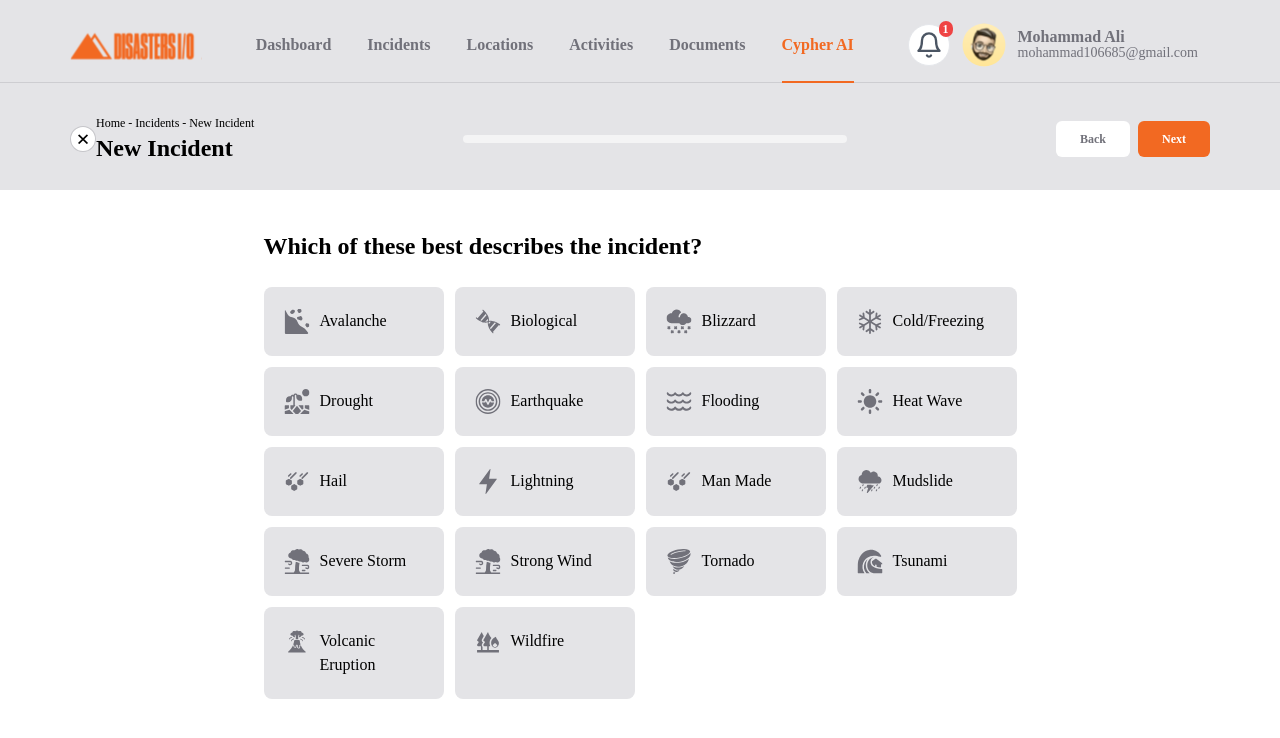
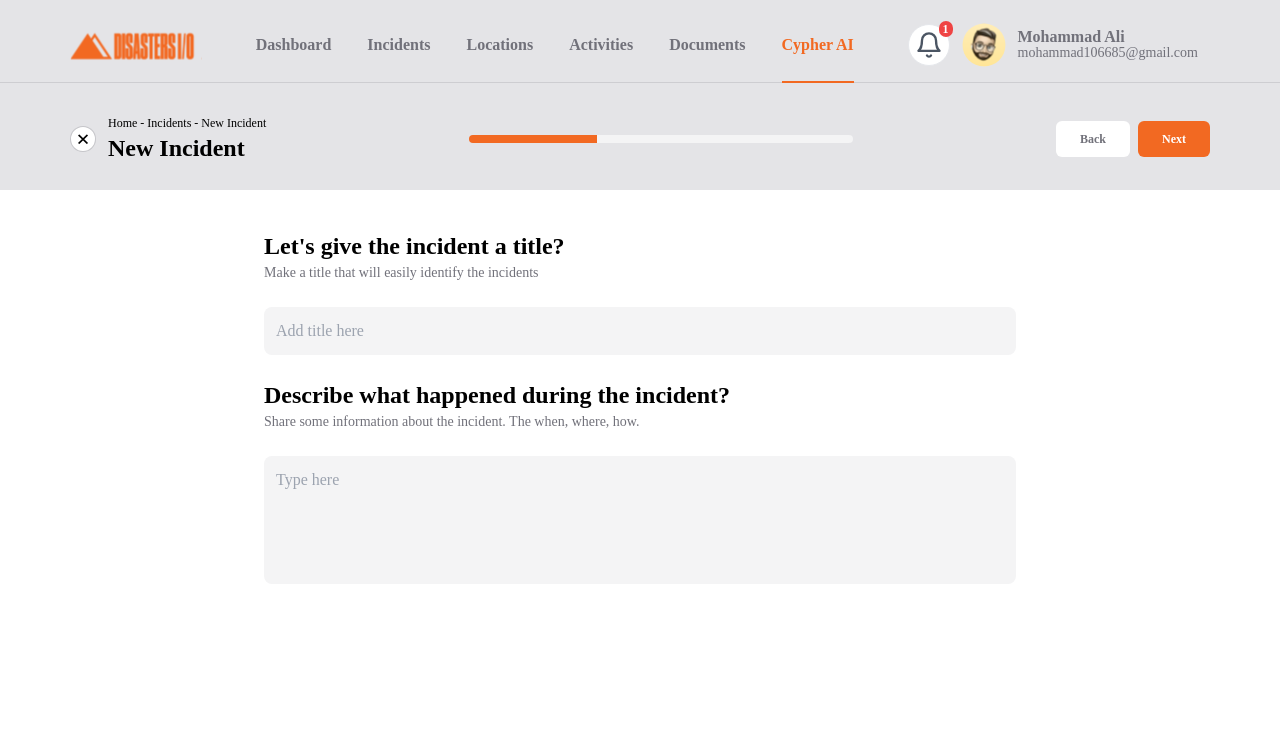
Before and after one commit to EyachirArafat/Disasters-Plateform, a React (Vite) app: page /cypher-ai in a window 1280 px wide. Shown: the top 738 px of the page. Built offline with nearby package versions, Linux system fonts and the light colour scheme.

Commit message:
Instep2 done & updated

```diff
--- a/src/components/incidents/newIncidents/incidentStep/GetStarted.jsx
+++ b/src/components/incidents/newIncidents/incidentStep/GetStarted.jsx
@@ -1,71 +1,47 @@
-import React from 'react'
-import { NavbarPTwo } from '../../../common/navbar/Navbar-2'
-import { Container } from '../../../common/Container'
-import { ItemTitle } from '../../../common/navbar/ItemTitle'
-import { cn } from '../../../library/utilities/cn'
-import { Button } from '../../../common/button'
+import React from "react";
+import { NavbarPTwo } from "../../../common/navbar/Navbar-2";
+import { Container } from "../../../common/Container";
+import { ItemTitle } from "../../../common/navbar/ItemTitle";
+import { cn } from "../../../library/utilities/cn";
+import { Button } from "../../../common/button";
 
-export const GetStarted = ({itemTitle, itemName, pDiv}) => {
+export const GetStarted = ({ itemTitle, itemName, pDiv, progress, onDelete }) => {
   return (
-      <div className="bg-secondary w-full mt-[84px] pb-4 md:pb-5 mb-5 fixed right-0 left-0">
+    <div className="bg-secondary w-full mt-[84px] pb-4 md:pb-5 mb-5 fixed right-0 left-0">
+      <Container className="md:pt-6 pt-4 ">
+        <div className="flex justify-between items-center gap-3 flex-wrap py-[6px] ">
+          <div className="flexCC gap-3">
+            <button onClick={onDelete} className="text-2xl w-5 h-5 flex justify-center border p-3 border-accent/40 items-center rounded-full bg-white font-bold active:scale-90">
+              ×
+            </button>
+            <ItemTitle itemTitle={itemTitle} itemName={itemName} />
+          </div>
+          <div className="flex">
+            <div className="flex">
+              <span
+                className={`md:w-32 sm:w-30 xsm:w-28 w-16 h-2 rounded-s-lg border-accent ${
+                  progress >= 1 ? 'bg-primary' : 'bg-color1'}`}
+              ></span>
+              <span
+                className={`md:w-32 sm:w-30 xsm:w-28 w-16 h-2 border-accent ${
+                  progress >= 2 ? 'bg-primary' : 'bg-color1'}`}
+              ></span>
+              <span
+                className={`md:w-32 sm:w-30 xsm:w-28 w-16 h-2 rounded-e-lg border-accent ${
+                  progress >= 3 ? 'bg-primary' : 'bg-color1'}`}
+              ></span>
 
-        <Container className='md:pt-6 pt-4 '>
-          <div className="flex justify-between items-center gap-3 flex-wrap py-[6px] ">
-            <div className='flexCC'>
-              <button  className="text-2xl w-5 h-5 flex justify-center border p-3 border-accent/40 items-center rounded-full bg-white font-bold">×</button>
-              <ItemTitle itemTitle={itemTitle} itemName={itemName}/>
-            </div>
-            <div className='flex'>
-              <div className='flex'>
-                <span className='md:w-32 sm:w-30 xsm:w-28 w-16 h-2 rounded-s-lg hover:bg-pHover bg-color1 border-accent'></span>
-                <span className='md:w-32 sm:w-30 xsm:w-28 w-16 h-2 bg-color1 border-accent '></span>
-                <span className='md:w-32 sm:w-30 xsm:w-28 w-16 h-2 rounded-e-lg bg-color1 border-accent '></span>
-              </div>
-            </div>
-            <div className='flex justify-between items-center gap-2'>
-              <Button children="Back" className="bg-white !hover:text-white !text-accent"/>
-              <Button children="Next" className=""/>
             </div>
           </div>
-        </Container>
-      </div>
-
-  )
-}
-
-
-
-
-
-
-
-
-/*
-
-
-
-      <Container className="py-7 sm:pt-[200px] pt-[220px]">
-
+          <div className="flex justify-between items-center gap-2">
+            <Button
+              children="Back"
+              className="bg-white !hover:text-white !text-accent"
+            />
+            <Button children="Next" className="" />
+          </div>
+        </div>
       </Container>
-
-
-<NavbarPTwo
-itemTitle="Home - Incidents - New Incident"
-itemName="New Incident"
-pDiv="justify-start items-start sm:justify-between sm:items-center sm:gap-[14px]"
-SIClass="sm:flex hidden justify-center items-center"
-SBDClass="md:block hidden"
-BClass=""
-children="New Incident"
-
-/>*/
-
-
-
-
-
-// export const NavbarPTwo =({itemName, itemTitle, pDiv, SIClass, SBDClass, BClass, children, direction})=>{
-//   return(
-
-//   )
-// }
+    </div>
+  );
+};
--- a/src/components/incidents/newIncidents/incidentStep/Instep1.jsx
+++ b/src/components/incidents/newIncidents/incidentStep/Instep1.jsx
@@ -4,11 +4,27 @@ import { GetStarted } from './GetStarted'
 import { describesInData } from '../../../library/data/data'
 
 export const Instep1 = () => {
-  const [isSelected, setIsSelected] = useState(null)
+  const [isSelected, setIsSelected] = useState(null);
+  const [progress, setProgress] = useState(0);
+
+  const handleSelection =(id)=>{
+    setIsSelected(id);
+    setProgress(1);
+  }
+
+  const handleDelete =()=>{
+    setProgress(0)
+    setIsSelected(null)
+  }
+
   return (
     <div className=''>
       <Container >
-        <GetStarted itemTitle="Home - Incidents - New Incident" itemName="New Incident"/>
+        <GetStarted
+        itemTitle="Home - Incidents - New Incident" itemName="New Incident"
+        progress={progress}
+        onDelete={handleDelete}
+        />
 
         <div className='md:pt-[230px] sm:pt-[255px] pt-[265px] '>
           <div className='max-w-[753px] max-h-[445px] flex flex-col gap-[25px] mx-auto'>
@@ -19,16 +35,14 @@ export const Instep1 = () => {
                   isSelected === items.id
                     ? 'bg-primary text-white'
                     : 'bg-secondary hover:bg-primary hover:text-white'
-                }`} onClick={()=>setIsSelected(items.id)}>
+                }`} onClick={()=>handleSelection(items.id)}>
                   <img className='hover:text-white' src={items.logo} alt={items.name} />
                   <p className='text-wrap'>{items.name}</p>
                 </div>
               ))}
 
             </div>
-
           </div>
-
         </div>
       </Container>
     </div>
--- /dev/null
+++ b/src/components/incidents/newIncidents/incidentStep/Instep2.jsx
@@ -0,0 +1,87 @@
+import React, { useEffect, useState } from 'react'
+import { Container } from '../../../common/Container'
+import { GetStarted } from './GetStarted'
+
+
+export const Instep2 = () => {
+  const [progress, setProgress] = useState(1)
+  const [title, setTitle] = useState('');
+  const [description, setDescription] = useState('');
+
+  useEffect(()=>{
+    if(title.trim() && description.trim()){
+      setProgress(2);
+    }else{
+      setProgress(1);
+    };
+  },[title, description])
+
+  const handleDelete =()=>{
+    setProgress(1)
+    setTitle('')
+    setDescription('')
+  }
+
+  return (
+    <div className=''>
+      <Container >
+        <GetStarted
+        itemTitle="Home - Incidents - New Incident"
+        itemName="New Incident"
+        progress={progress}
+        onDelete={handleDelete}
+        />
+
+        <div className='md:pt-[230px] sm:pt-[255px] pt-[265px] '>
+          <div className='max-w-[752px] max-h-[366px] mx-auto flex flex-col gap-6'>
+            <div className='space-y-6'>
+              <div>
+                <h1 className='sm:text-2xl text-xl font-bold'>Let's give the incident a title?</h1>
+                <p className='text-t14 text-accent'>Make a title that will easily identify the incidents</p>
+              </div>
+              <input className='bg-color1 focus:outline-none w-full rounded-lg p-3 focus:ring-2 focus:ring-primary' type="text" placeholder='Add title here'
+              value={title}
+              onChange={(e)=>{setTitle(e.target.value);}}
+              />
+            </div>
+            <div className='space-y-6'>
+              <div>
+                <h1 className='sm:text-2xl text-xl font-bold'>Describe what happened during the incident?</h1>
+                <p className='text-t14 text-accent'>Share some information about the incident. The when, where, how.</p>
+              </div>
+              <textarea className='bg-color1 focus:outline-none w-full h-32 rounded-lg p-3 resize-none focus:ring-2 focus:ring-primary' type="text" placeholder='Type here'
+              value={description}
+              onChange={(e)=>{setDescription(e.target.value);}}
+              />
+            </div>
+          </div>
+
+        </div>
+      </Container>
+    </div>
+  )
+}
+/*
+<div className="space-y-6">
+
+  <div>
+    <h1 className="text-2xl font-bold">Let's give the incident a title</h1>
+    <p className="text-t14 text-accent">Make a title that will easily identify the incident</p>
+    <input
+      type="text"
+      placeholder="Add title here"
+      className="mt-2 w-full p-3 border border-gray-300 rounded-lg focus:ring-2 focus:ring-primary focus:outline-none"
+    />
+  </div>
+
+
+  <div>
+    <h1 className="text-2xl font-bold">Describe what happened during the incident</h1>
+    <p className="text-t14 text-accent">Share some information about the incident: the when, where, and how.</p>
+    <textarea
+      className="mt-2 w-full p-3 h-32 border border-gray-300 rounded-lg bg-color1 focus:ring-2 focus:ring-primary focus:outline-none resize-none"
+      placeholder="Type here"
+    />
+  </div>
+</div>
+*/
--- a/src/main.jsx
+++ b/src/main.jsx
@@ -7,7 +7,7 @@ import { Dashboard } from './components/dashboard/DashboardSection.jsx'
 import { Incidents } from './components/incidents/IncidentsSection.jsx'
 import { CreateNew } from './components/incidents/newIncidents/CreateNew.jsx'
 import { GetStarted } from './components/incidents/newIncidents/incidentStep/GetStarted.jsx'
-import { Instep1 } from './components/incidents/newIncidents/incidentStep/Instep1.jsx'
+import { Instep2 } from './components/incidents/newIncidents/incidentStep/Instep2.jsx'
 
 
 const router = createBrowserRouter(
@@ -17,10 +17,10 @@ const router = createBrowserRouter(
       <Route path='/dashboard' element={<Dashboard/>}/>
       <Route path="/incidents" element={<Incidents />}>
         <Route path="get-started" element={<CreateNew />}/>
-        <Route path="step-1" element={<Instep1 />}/>
+        {/* <Route path="step-1" element={<Instep1 />}/> */}
       </Route>
 
-      <Route path="/cypher-ai" element={<Instep1 />}/>
+      <Route path="/cypher-ai" element={<Instep2 />}/>
 
 
       <Route path='*' element={<div className='text-center flex flex-col text-5xl py-20 '>
```
